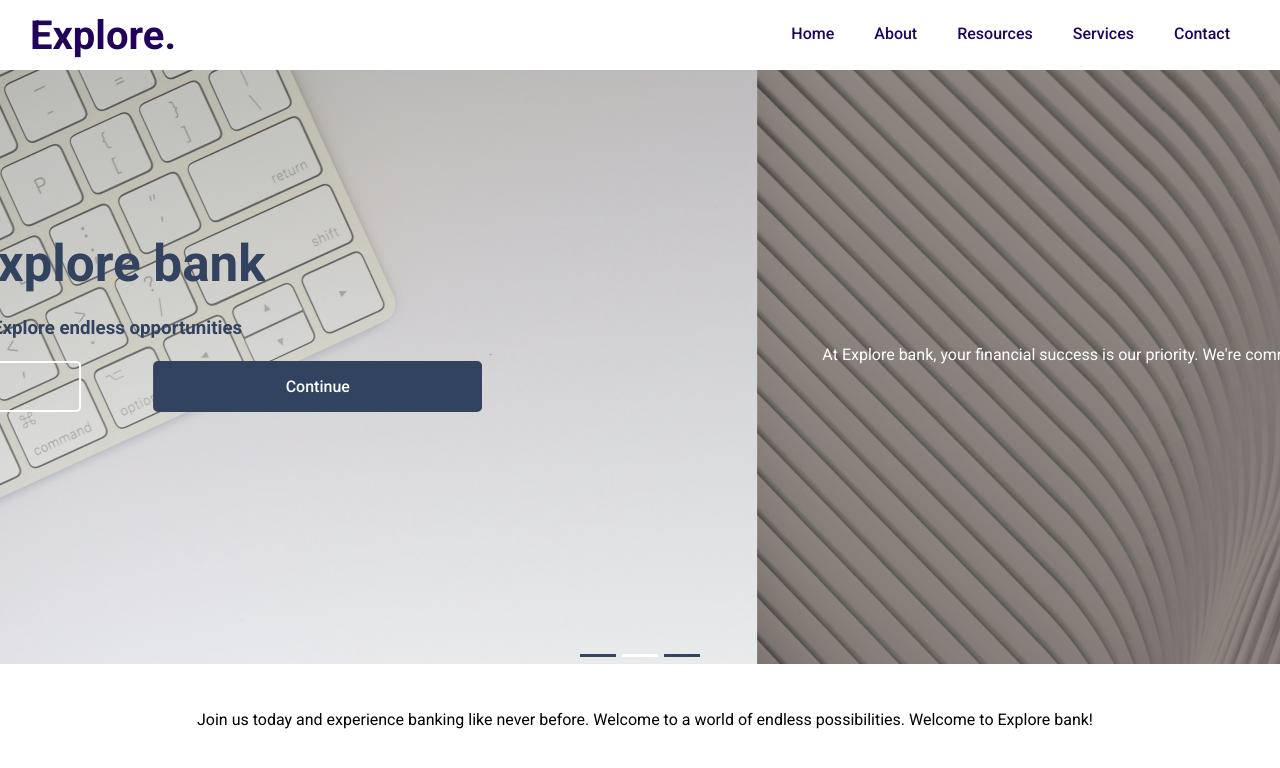
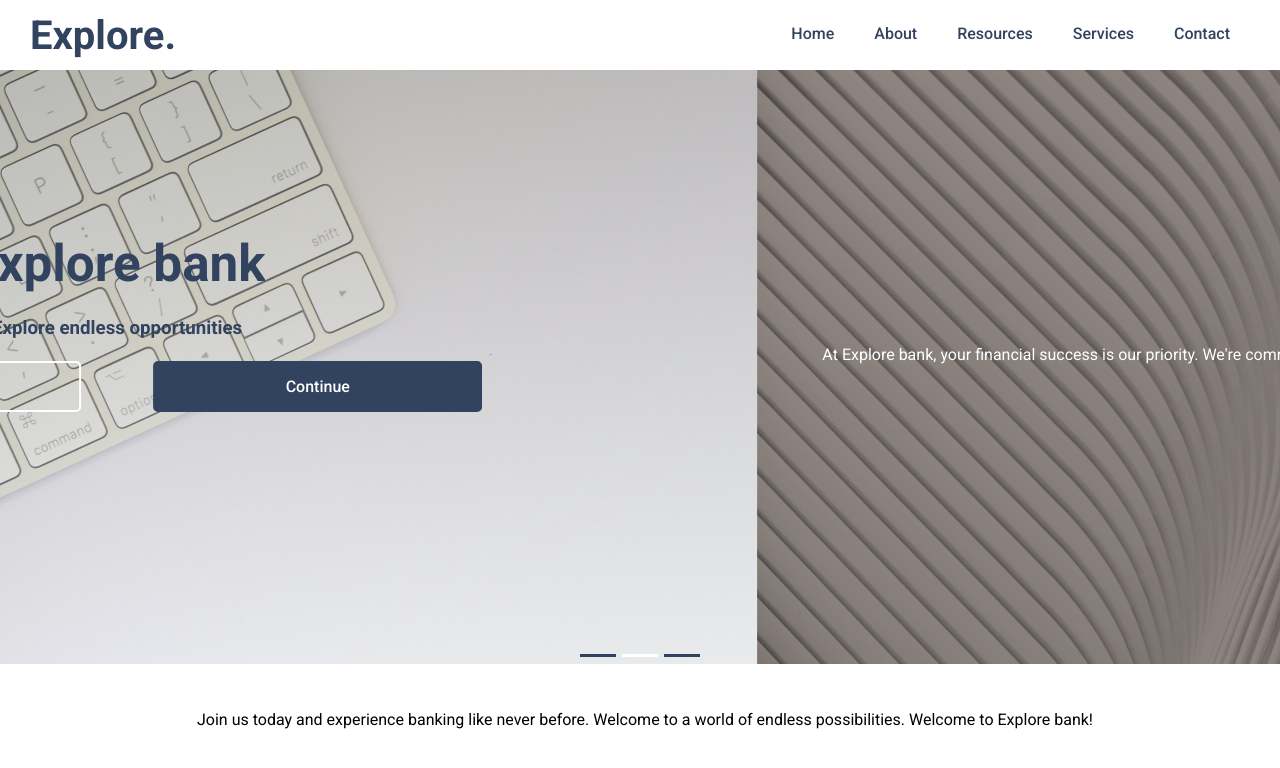
Before and after one commit to MalachyCode/Explore-bank-app, a React (Vite) app in the folder UI/: page / in a window 1280 px wide. Shown: the top 768 px of the page. Built offline with nearby package versions, Linux system fonts and the light colour scheme; no server answers.

Commit message:
Updating background and colors to new main blue color

```diff
--- a/UI/src/pages/HomePage/sections/menu/Menu.scss
+++ b/UI/src/pages/HomePage/sections/menu/Menu.scss
@@ -5,7 +5,8 @@
   height: 0;
   position: relative;
   top: 70px;
-  background-color: $mainColor;
+  // background-color: $mainColor;
+  background-color: #32435f;
   display: flex;
   flex-direction: column;
   align-items: center;
@@ -39,7 +40,7 @@
       }
       &:hover {
         font-weight: 500;
-        color: aquamarine;
+        color: #7c8ca7;
       }
     }
   }
--- a/UI/src/pages/HomePage/sections/topbar/TopBar.scss
+++ b/UI/src/pages/HomePage/sections/topbar/TopBar.scss
@@ -4,7 +4,8 @@
   width: 100%;
   height: 70px;
   background-color: white;
-  color: $mainColor;
+  // color: $mainColor;
+  color: #32435f;
   position: fixed;
   top: 0;
   z-index: 5;
@@ -91,7 +92,8 @@
       }
     }
     &.active {
-      background-color: $mainColor;
+      // background-color: $mainColor;
+      background-color: #32435f;
       color: white;
 
       .hamburger {
```
